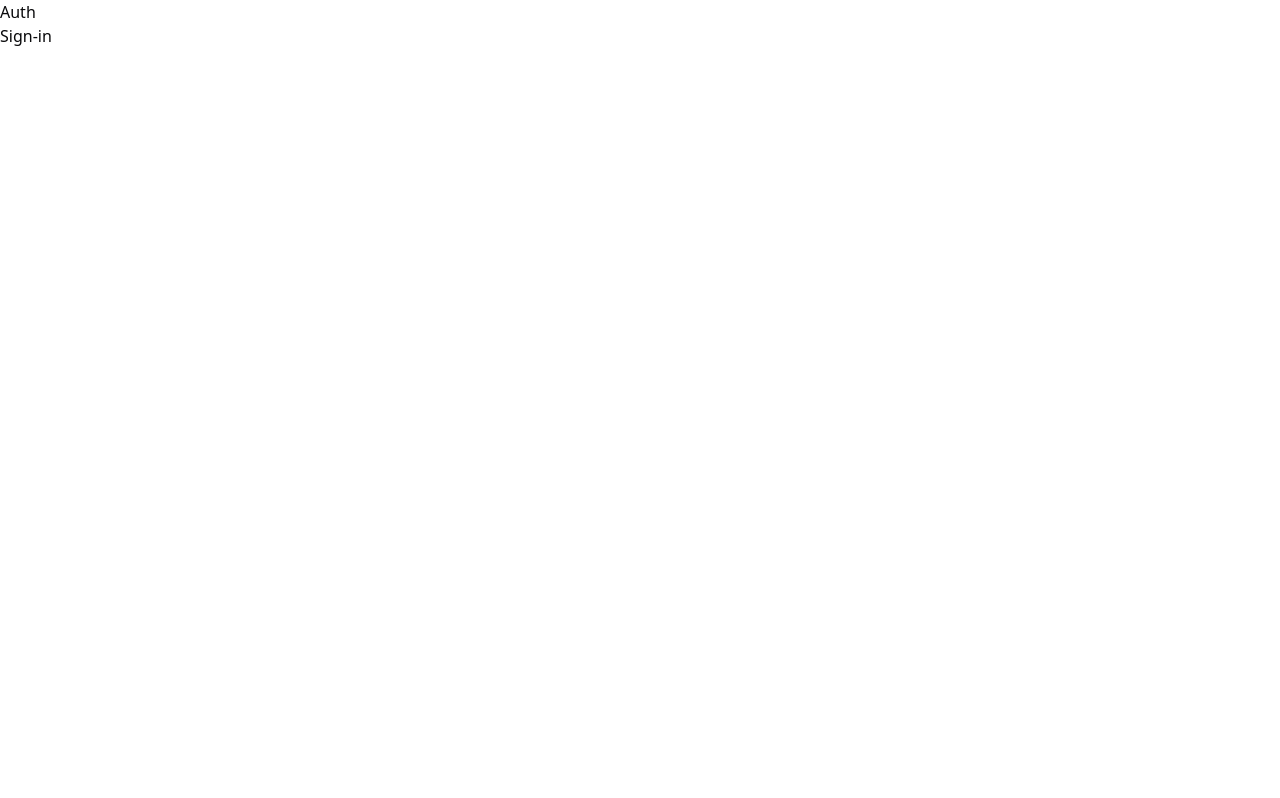
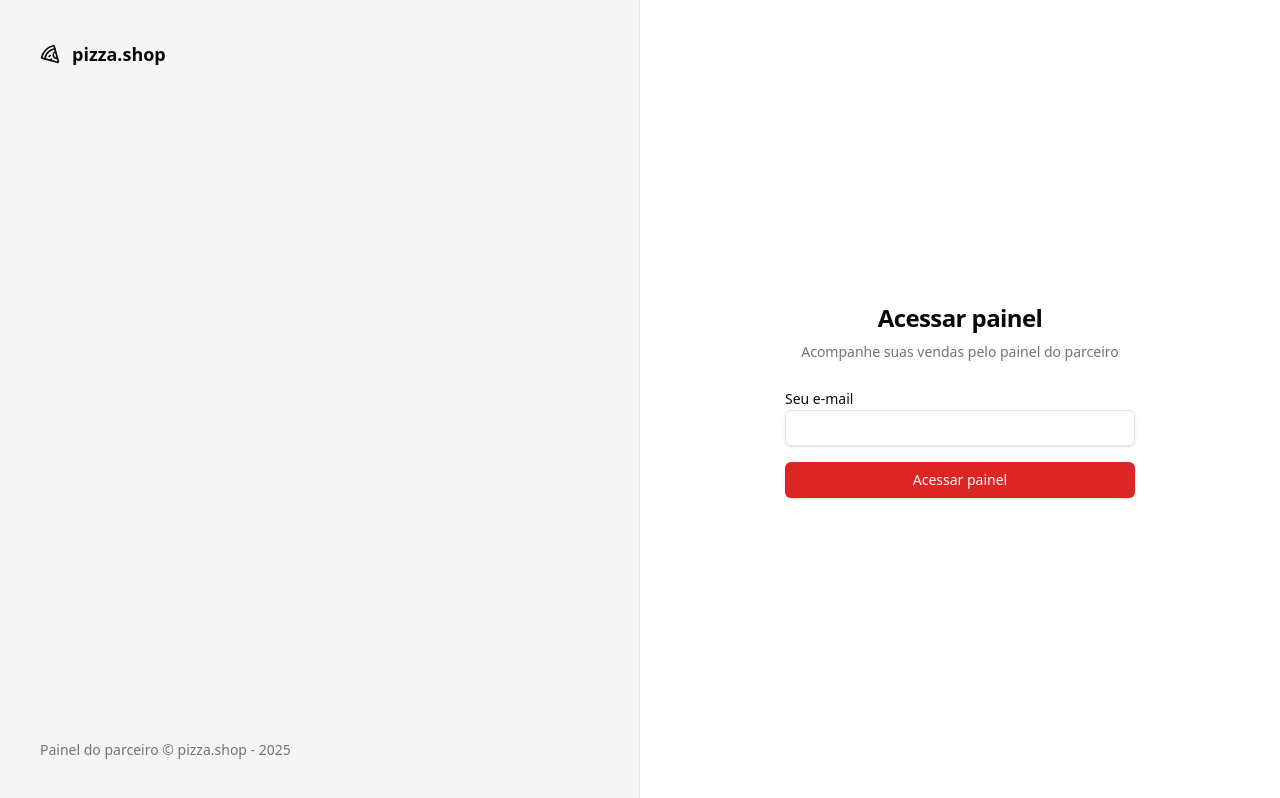
Before and after one commit to guilhermedkdk/react-rkt-04-integration, a React (Vite) app: page /sign-in in a window 1280 px wide. Built offline with nearby package versions, Linux system fonts and the light colour scheme.

Commit message:
feat: added style for sign-in page

```diff
--- a/src/App.tsx
+++ b/src/App.tsx
@@ -2,6 +2,8 @@ import './index.css'
 
 import { Helmet, HelmetProvider } from 'react-helmet-async'
 import { RouterProvider } from 'react-router-dom'
+
+import { Toaster } from '@/components/ui/sonner'
 
 import { router } from './routes'
 
@@ -10,6 +12,7 @@ export function App() {
     <HelmetProvider>
       <Helmet titleTemplate="%s | pizza.shop" />
 
+      <Toaster richColors />
       <RouterProvider router={router} />
     </HelmetProvider>
   )
--- a/src/components/ui/button.tsx
+++ b/src/components/ui/button.tsx
@@ -1,37 +1,37 @@
-import * as React from "react"
-import { Slot } from "@radix-ui/react-slot"
-import { cva, type VariantProps } from "class-variance-authority"
+import { Slot } from '@radix-ui/react-slot'
+import { cva, type VariantProps } from 'class-variance-authority'
+import * as React from 'react'
 
-import { cn } from "@/lib/utils"
+import { cn } from '@/lib/utils'
 
 const buttonVariants = cva(
-  "inline-flex items-center justify-center gap-2 whitespace-nowrap rounded-md text-sm font-medium transition-[color,box-shadow] disabled:pointer-events-none disabled:opacity-50 [&_svg]:pointer-events-none [&_svg:not([class*='size-'])]:size-4 [&_svg]:shrink-0 ring-ring/10 dark:ring-ring/20 dark:outline-ring/40 outline-ring/50 focus-visible:ring-4 focus-visible:outline-1 aria-invalid:focus-visible:ring-0",
+  "inline-flex items-center justify-center gap-2 whitespace-nowrap rounded-md text-sm font-medium transition-[color,box-shadow] disabled:pointer-events-none disabled:opacity-50 [&_svg]:pointer-events-none [&_svg:not([class*='size-'])]:size-4 [&_svg]:shrink-0 ring-ring/10 dark:ring-ring/20 dark:outline-ring/40 outline-ring/50 focus-visible:ring-4 focus-visible:outline-1 aria-invalid:focus-visible:ring-0 cursor-pointer",
   {
     variants: {
       variant: {
         default:
-          "bg-primary text-primary-foreground shadow-sm hover:bg-primary/90",
+          'bg-primary text-primary-foreground shadow-sm hover:bg-primary/90',
         destructive:
-          "bg-destructive text-destructive-foreground shadow-xs hover:bg-destructive/90",
+          'bg-destructive text-destructive-foreground shadow-xs hover:bg-destructive/90',
         outline:
-          "border border-input bg-background shadow-xs hover:bg-accent hover:text-accent-foreground",
+          'border border-input bg-background shadow-xs hover:bg-accent hover:text-accent-foreground',
         secondary:
-          "bg-secondary text-secondary-foreground shadow-xs hover:bg-secondary/80",
-        ghost: "hover:bg-accent hover:text-accent-foreground",
-        link: "text-primary underline-offset-4 hover:underline",
+          'bg-secondary text-secondary-foreground shadow-xs hover:bg-secondary/80',
+        ghost: 'hover:bg-accent hover:text-accent-foreground',
+        link: 'text-primary underline-offset-4 hover:underline',
       },
       size: {
-        default: "h-9 px-4 py-2 has-[>svg]:px-3",
-        sm: "h-8 rounded-md px-3 has-[>svg]:px-2.5",
-        lg: "h-10 rounded-md px-6 has-[>svg]:px-4",
-        icon: "size-9",
+        default: 'h-9 px-4 py-2 has-[>svg]:px-3',
+        sm: 'h-8 rounded-md px-3 has-[>svg]:px-2.5',
+        lg: 'h-10 rounded-md px-6 has-[>svg]:px-4',
+        icon: 'size-9',
       },
     },
     defaultVariants: {
-      variant: "default",
-      size: "default",
+      variant: 'default',
+      size: 'default',
     },
-  }
+  },
 )
 
 function Button({
@@ -40,11 +40,11 @@ function Button({
   size,
   asChild = false,
   ...props
-}: React.ComponentProps<"button"> &
+}: React.ComponentProps<'button'> &
   VariantProps<typeof buttonVariants> & {
     asChild?: boolean
   }) {
-  const Comp = asChild ? Slot : "button"
+  const Comp = asChild ? Slot : 'button'
 
   return (
     <Comp
--- /dev/null
+++ b/src/components/ui/input.tsx
@@ -0,0 +1,22 @@
+import * as React from 'react'
+
+import { cn } from '@/lib/utils'
+
+const Input = React.forwardRef<HTMLInputElement, React.ComponentProps<'input'>>(
+  ({ className, type, ...props }, ref) => {
+    return (
+      <input
+        type={type}
+        className={cn(
+          'border-input file:text-foreground placeholder:text-muted-foreground focus-visible:ring-ring flex h-9 w-full rounded-md border bg-transparent px-3 py-1 text-base shadow-sm transition-colors file:border-0 file:bg-transparent file:text-sm file:font-medium focus-visible:ring-1 focus-visible:outline-none disabled:cursor-not-allowed disabled:opacity-50 md:text-sm',
+          className,
+        )}
+        ref={ref}
+        {...props}
+      />
+    )
+  },
+)
+Input.displayName = 'Input'
+
+export { Input }
--- /dev/null
+++ b/src/components/ui/label.tsx
@@ -0,0 +1,24 @@
+import * as LabelPrimitive from '@radix-ui/react-label'
+import { cva, type VariantProps } from 'class-variance-authority'
+import * as React from 'react'
+
+import { cn } from '@/lib/utils'
+
+const labelVariants = cva(
+  'text-sm font-medium leading-none peer-disabled:cursor-not-allowed peer-disabled:opacity-70',
+)
+
+const Label = React.forwardRef<
+  React.ElementRef<typeof LabelPrimitive.Root>,
+  React.ComponentPropsWithoutRef<typeof LabelPrimitive.Root> &
+    VariantProps<typeof labelVariants>
+>(({ className, ...props }, ref) => (
+  <LabelPrimitive.Root
+    ref={ref}
+    className={cn(labelVariants(), className)}
+    {...props}
+  />
+))
+Label.displayName = LabelPrimitive.Root.displayName
+
+export { Label }
--- /dev/null
+++ b/src/components/ui/sonner.tsx
@@ -0,0 +1,29 @@
+import { useTheme } from 'next-themes'
+import { Toaster as Sonner } from 'sonner'
+
+type ToasterProps = React.ComponentProps<typeof Sonner>
+
+const Toaster = ({ ...props }: ToasterProps) => {
+  const { theme = 'system' } = useTheme()
+
+  return (
+    <Sonner
+      theme={theme as ToasterProps['theme']}
+      className="toaster group"
+      toastOptions={{
+        classNames: {
+          toast:
+            'group toast group-[.toaster]:bg-background group-[.toaster]:text-foreground group-[.toaster]:border-border group-[.toaster]:shadow-lg',
+          description: 'group-[.toast]:text-muted-foreground',
+          actionButton:
+            'group-[.toast]:bg-primary group-[.toast]:text-primary-foreground',
+          cancelButton:
+            'group-[.toast]:bg-muted group-[.toast]:text-muted-foreground',
+        },
+      }}
+      {...props}
+    />
+  )
+}
+
+export { Toaster }
--- a/src/index.css
+++ b/src/index.css
@@ -4,59 +4,61 @@
 
 @custom-variant dark (&:is(.dark *));
 
+@layer base {
   :root {
     --background: hsl(0 0% 100%);
-  --foreground: hsl(240 10% 3.9%);
+    --foreground: hsl(0 0% 3.9%);
     --card: hsl(0 0% 100%);
-  --card-foreground: hsl(240 10% 3.9%);
+    --card-foreground: hsl(0 0% 3.9%);
     --popover: hsl(0 0% 100%);
-  --popover-foreground: hsl(240 10% 3.9%);
-  --primary: hsl(240 5.9% 10%);
-  --primary-foreground: hsl(0 0% 98%);
-  --secondary: hsl(240 4.8% 95.9%);
-  --secondary-foreground: hsl(240 5.9% 10%);
-  --muted: hsl(240 4.8% 95.9%);
-  --muted-foreground: hsl(240 3.8% 46.1%);
-  --accent: hsl(240 4.8% 95.9%);
-  --accent-foreground: hsl(240 5.9% 10%);
+    --popover-foreground: hsl(0 0% 3.9%);
+    --primary: hsl(0 72.2% 50.6%);
+    --primary-foreground: hsl(0 85.7% 97.3%);
+    --secondary: hsl(0 0% 96.1%);
+    --secondary-foreground: hsl(0 0% 9%);
+    --muted: hsl(0 0% 96.1%);
+    --muted-foreground: hsl(0 0% 45.1%);
+    --accent: hsl(0 0% 96.1%);
+    --accent-foreground: hsl(0 0% 9%);
     --destructive: hsl(0 84.2% 60.2%);
     --destructive-foreground: hsl(0 0% 98%);
-  --border: hsl(240 5.9% 90%);
-  --input: hsl(240 5.9% 90%);
-  --ring: hsl(240 10% 3.9%);
+    --border: hsl(0 0% 89.8%);
+    --input: hsl(0 0% 89.8%);
+    --ring: hsl(0 72.2% 50.6%);
+    --radius: 0.5rem;
     --chart-1: hsl(12 76% 61%);
     --chart-2: hsl(173 58% 39%);
     --chart-3: hsl(197 37% 24%);
     --chart-4: hsl(43 74% 66%);
     --chart-5: hsl(27 87% 67%);
-  --radius: 0.6rem;
   }
 
   .dark {
-  --background: hsl(240 10% 3.9%);
+    --background: hsl(0 0% 3.9%);
     --foreground: hsl(0 0% 98%);
-  --card: hsl(240 10% 3.9%);
+    --card: hsl(0 0% 3.9%);
     --card-foreground: hsl(0 0% 98%);
-  --popover: hsl(240 10% 3.9%);
+    --popover: hsl(0 0% 3.9%);
     --popover-foreground: hsl(0 0% 98%);
-  --primary: hsl(0 0% 98%);
-  --primary-foreground: hsl(240 5.9% 10%);
-  --secondary: hsl(240 3.7% 15.9%);
+    --primary: hsl(0 72.2% 50.6%);
+    --primary-foreground: hsl(0 85.7% 97.3%);
+    --secondary: hsl(0 0% 14.9%);
     --secondary-foreground: hsl(0 0% 98%);
-  --muted: hsl(240 3.7% 15.9%);
-  --muted-foreground: hsl(240 5% 64.9%);
-  --accent: hsl(240 3.7% 15.9%);
+    --muted: hsl(0 0% 14.9%);
+    --muted-foreground: hsl(0 0% 63.9%);
+    --accent: hsl(0 0% 14.9%);
     --accent-foreground: hsl(0 0% 98%);
     --destructive: hsl(0 62.8% 30.6%);
     --destructive-foreground: hsl(0 0% 98%);
-  --border: hsl(240 3.7% 15.9%);
-  --input: hsl(240 3.7% 15.9%);
-  --ring: hsl(240 4.9% 83.9%);
+    --border: hsl(0 0% 14.9%);
+    --input: hsl(0 0% 14.9%);
+    --ring: hsl(0 72.2% 50.6%);
     --chart-1: hsl(220 70% 50%);
     --chart-2: hsl(160 60% 45%);
     --chart-3: hsl(30 80% 55%);
     --chart-4: hsl(280 65% 60%);
     --chart-5: hsl(340 75% 55%);
+  }
 }
 
 @theme inline {
--- a/src/pages/_layouts/auth.tsx
+++ b/src/pages/_layouts/auth.tsx
@@ -1,11 +1,20 @@
+import { Pizza } from 'lucide-react'
 import { Outlet } from 'react-router-dom'
 
 export function AuthLayout() {
   return (
-    <div>
-      <h1>Auth</h1>
+    <div className="grid min-h-screen grid-cols-2">
+      <div className="border-foreground/5 bg-muted text-muted-foreground flex h-full flex-col justify-between border-r p-10">
+        <div className="text-foreground flex items-center gap-3 text-lg">
+          <Pizza className="h-5 w-5" />
+          <span className="font-semibold">pizza.shop</span>
+        </div>
+        <footer className="text-sm">
+          Painel do parceiro &copy; pizza.shop - {new Date().getFullYear()}
+        </footer>
+      </div>
 
-      <div>
+      <div className="flex flex-col items-center justify-center">
         <Outlet />
       </div>
     </div>
--- a/src/pages/auth/sign-in.tsx
+++ b/src/pages/auth/sign-in.tsx
@@ -1,10 +1,66 @@
 import { Helmet } from 'react-helmet-async'
+import { useForm } from 'react-hook-form'
+import { toast } from 'sonner'
+import { z } from 'zod'
+
+import { Button } from '@/components/ui/button'
+import { Input } from '@/components/ui/input'
+import { Label } from '@/components/ui/label'
+
+const signInForm = z.object({
+  email: z.string().email(),
+})
+
+type SignInForm = z.infer<typeof signInForm>
 
 export function SignIn() {
+  const {
+    register,
+    handleSubmit,
+    formState: { isSubmitting },
+  } = useForm<SignInForm>()
+
+  async function handleSiginIn(data: SignInForm) {
+    console.log(data)
+
+    await new Promise((resolve) => setTimeout(resolve, 2000))
+
+    toast.success('Enviamos um link de autenticação para o seu e-mail.', {
+      // action: {
+      //   label: 'Reenviar',
+      //   onClick: () => handleSiginIn(data),
+      // },
+    })
+  }
+
   return (
     <>
       <Helmet title="Login" />
-      <h1>Sign-in</h1>
+
+      <div className="p-8">
+        <div className="flex w-[350px] flex-col justify-center gap-6">
+          <div className="flex flex-col gap-2 text-center">
+            <h1 className="text-2xl font-semibold tracking-tight">
+              Acessar painel
+            </h1>
+            <p className="text-muted-foreground text-sm">
+              Acompanhe suas vendas pelo painel do parceiro
+            </p>
+          </div>
+
+          <form onSubmit={handleSubmit(handleSiginIn)} className="space-y-4">
+            <div className="space-y-2">
+              <Label htmlFor="email">Seu e-mail</Label>
+              <Input id="email" type="email" {...register('email')} />
+            </div>
+
+            <Button disabled={isSubmitting} className="w-full" type="submit">
+              Acessar painel
+            </Button>
+          </form>
+        </div>
+        <h1></h1>
+      </div>
     </>
   )
 }
```
Also changed, not shown: package.json (+7 -1 lines), 1 other file (tests, documents, lock files or other folders). Lines whose indentation alone changed are shown as unchanged.
